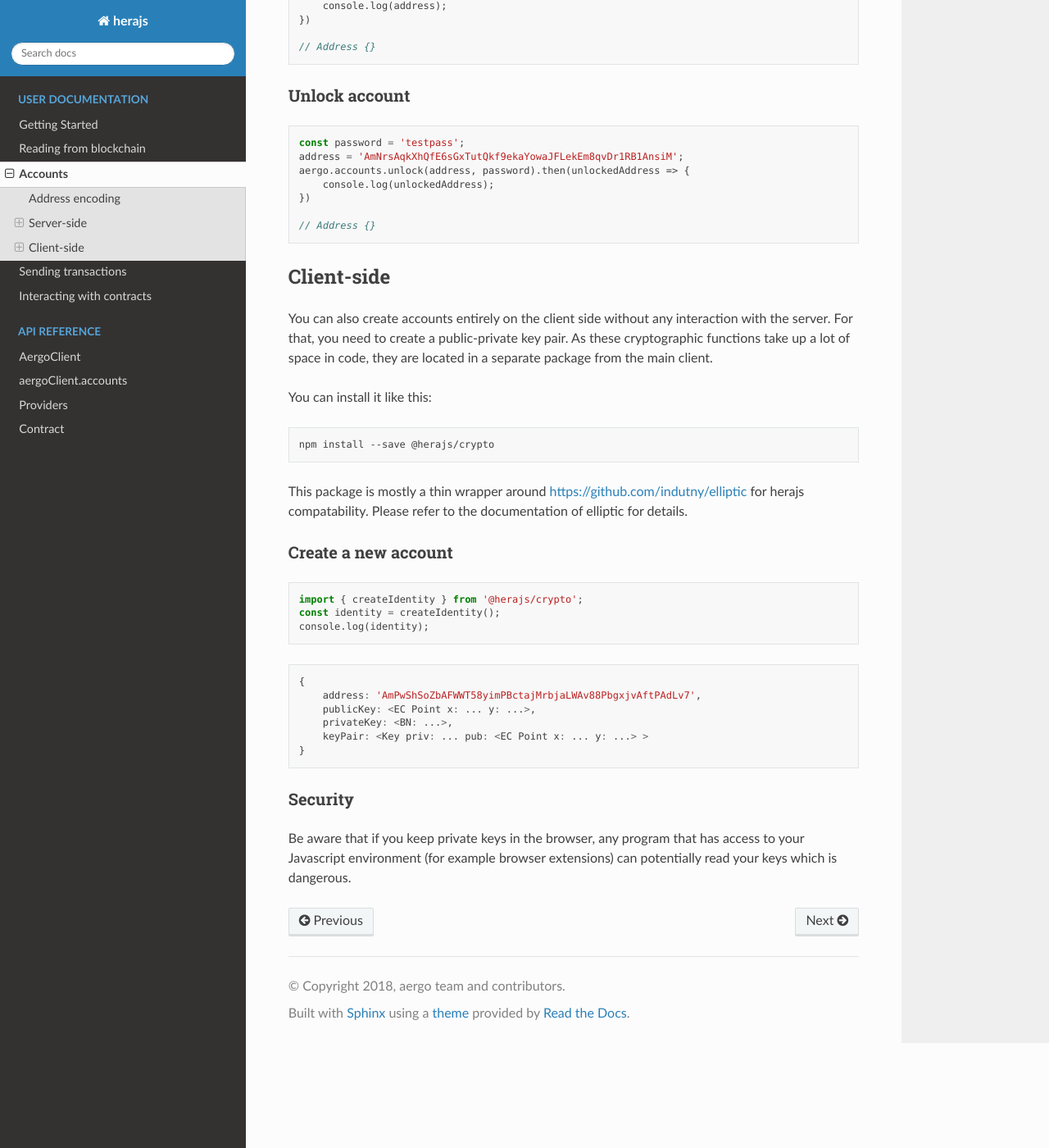
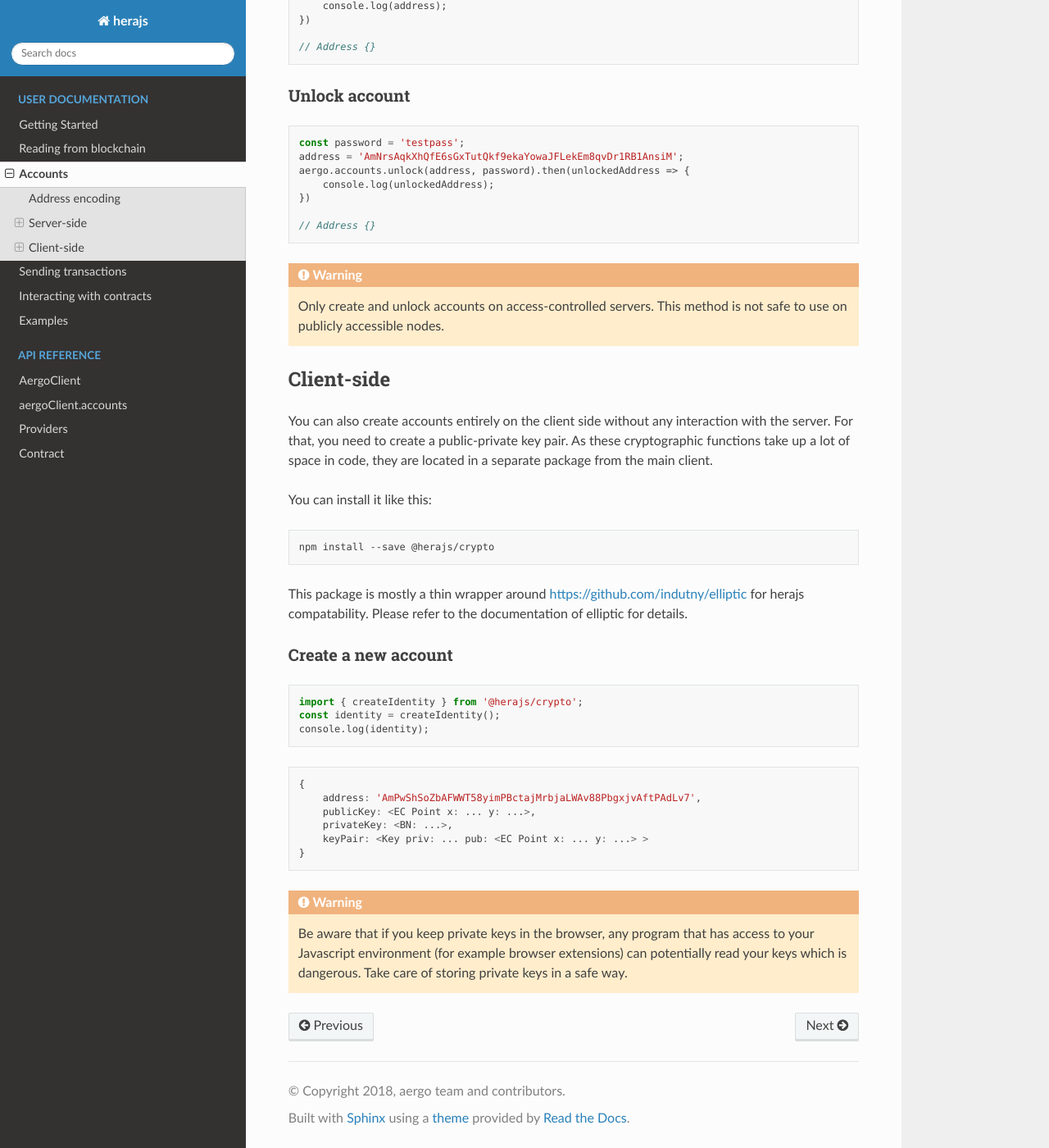
Before and after one commit to aergoio/herajs, a Sphinx documentation site: the page built from packages/herajs-client/docs/accounts-guide.rst, in a window 1280 px wide and 1400 px high, scrolled down 861 px. Shown: the whole window at 82% size. Built offline with Sphinx 7.4.7 and the Read the Docs theme 2.0.0, drawn with Linux system fonts in a browser that asks for light colours.

Commit message:
[docs] Improve formatting

```diff
--- a/packages/herajs-client/docs/accounts-guide.rst
+++ b/packages/herajs-client/docs/accounts-guide.rst
@@ -53,6 +53,10 @@ Unlock account
 
     // Address {}
 
+.. warning::
+
+    Only create and unlock accounts on access-controlled servers. This method is not safe to use on publicly accessible nodes.
+
 Client-side
 -----------
 
@@ -85,7 +89,8 @@ Create a new account
         keyPair: <Key priv: ... pub: <EC Point x: ... y: ...> >
     }
 
-Security
-^^^^^^^^
+.. warning::
 
-Be aware that if you keep private keys in the browser, any program that has access to your Javascript environment (for example browser extensions) can potentially read your keys which is dangerous.
+    Be aware that if you keep private keys in the browser, any program that has access to your Javascript environment
+    (for example browser extensions) can potentially read your keys which is dangerous. Take care of storing private keys
+    in a safe way.
--- a/packages/herajs-client/docs/index.rst
+++ b/packages/herajs-client/docs/index.rst
@@ -15,6 +15,7 @@ Currently, there is herajs, heraj, and herapy. They all implement similar API bu
    accounts-guide
    transactions
    contract-guide
+   examples
 
 
 .. toctree::
```
Also changed, not shown: packages/herajs-client/docs/examples.rst (added, +9 -0 lines), 1 other file.
